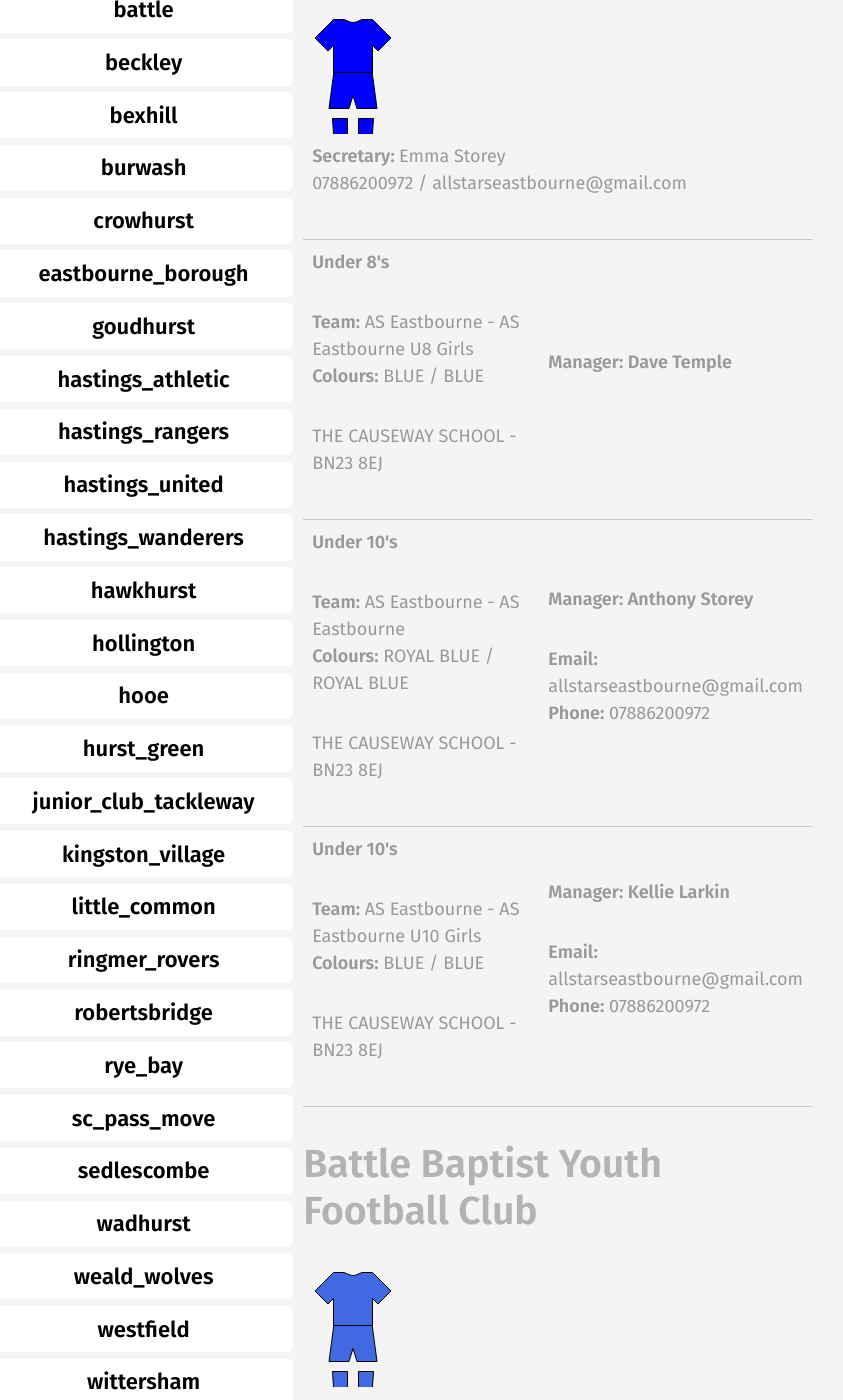
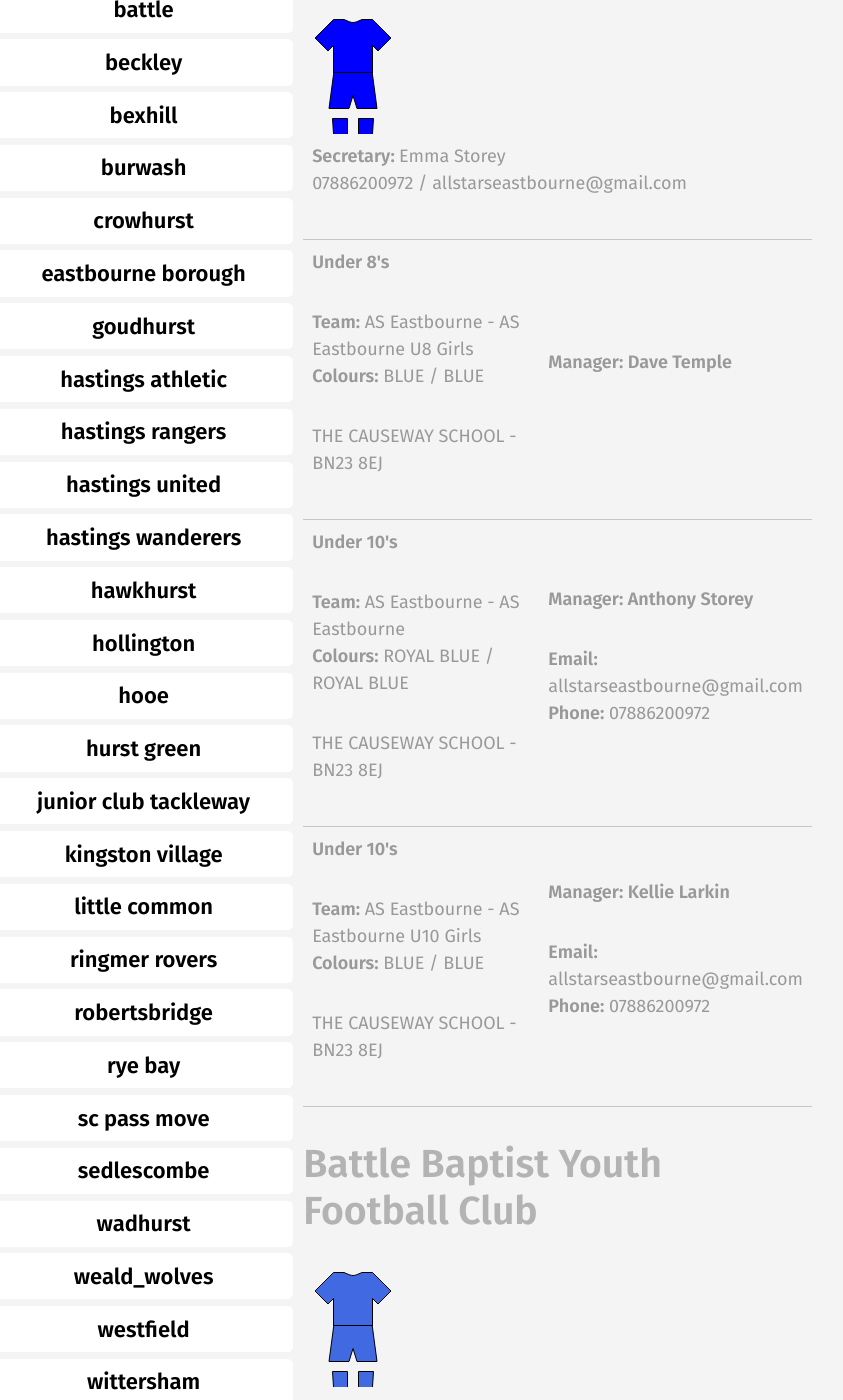
Before and after one commit to rotherleague/Rother, a Jekyll site: the page built from clubs.md, in a window 1280 px wide and 1400 px high, scrolled down 408 px. Shown: the whole window, without its empty margins (134-977 px from the left). Built offline with Jekyll 4.4.1, drawn with Linux system fonts in a browser that asks for light colours; comment, search, counter and statistics services are not loaded; a style sheet for code colours, icons or effects is not loaded.

```diff
--- a/_includes/clubs/menu.html
+++ b/_includes/clubs/menu.html
@@ -6,24 +6,24 @@
 <li><a href="#bexhill">bexhill</a></li>
 <li><a href="#burwash">burwash</a></li>
 <li><a href="#crowhurst">crowhurst</a></li>
-<li><a href="#eastbourne_borough">eastbourne_borough</a></li>
+<li><a href="#eastbourne_borough">eastbourne borough</a></li>
 <li><a href="#goudhurst">goudhurst</a></li>
-<li><a href="#hastings_athletic">hastings_athletic</a></li>
-<li><a href="#hastings_rangers">hastings_rangers</a></li>
-<li><a href="#hastings_united">hastings_united</a></li>
-<li><a href="#hastings_wanderers">hastings_wanderers</a></li>
+<li><a href="#hastings_athletic">hastings athletic</a></li>
+<li><a href="#hastings_rangers">hastings rangers</a></li>
+<li><a href="#hastings_united">hastings united</a></li>
+<li><a href="#hastings_wanderers">hastings wanderers</a></li>
 <li><a href="#hawkhurst">hawkhurst</a></li>
 <li><a href="#hollington">hollington</a></li>
 <li><a href="#hooe">hooe</a></li>
-<li><a href="#hurst_green">hurst_green</a></li>
+<li><a href="#hurst_green">hurst green</a></li>
 
-<li><a href="#junior_club_tackleway">junior_club_tackleway</a></li>
-<li><a href="#kingston_village">kingston_village</a></li>
-<li><a href="#little_common">little_common</a></li>
-<li><a href="#ringmer_rovers">ringmer_rovers</a></li>
+<li><a href="#junior_club_tackleway">junior club tackleway</a></li>
+<li><a href="#kingston_village">kingston village</a></li>
+<li><a href="#little_common">little common</a></li>
+<li><a href="#ringmer_rovers">ringmer rovers</a></li>
 <li><a href="#robertsbridge">robertsbridge</a></li>
-<li><a href="#rye_bay">rye_bay</a></li>
-<li><a href="#sc_pass_move">sc_pass_move</a></li>
+<li><a href="#rye_bay">rye bay</a></li>
+<li><a href="#sc_pass_move">sc pass move</a></li>
 <li><a href="#sedlescombe">sedlescombe</a></li>
 <li><a href="#wadhurst">wadhurst</a></li>
 <li><a href="#weald_wolves">weald_wolves</a></li>
```
